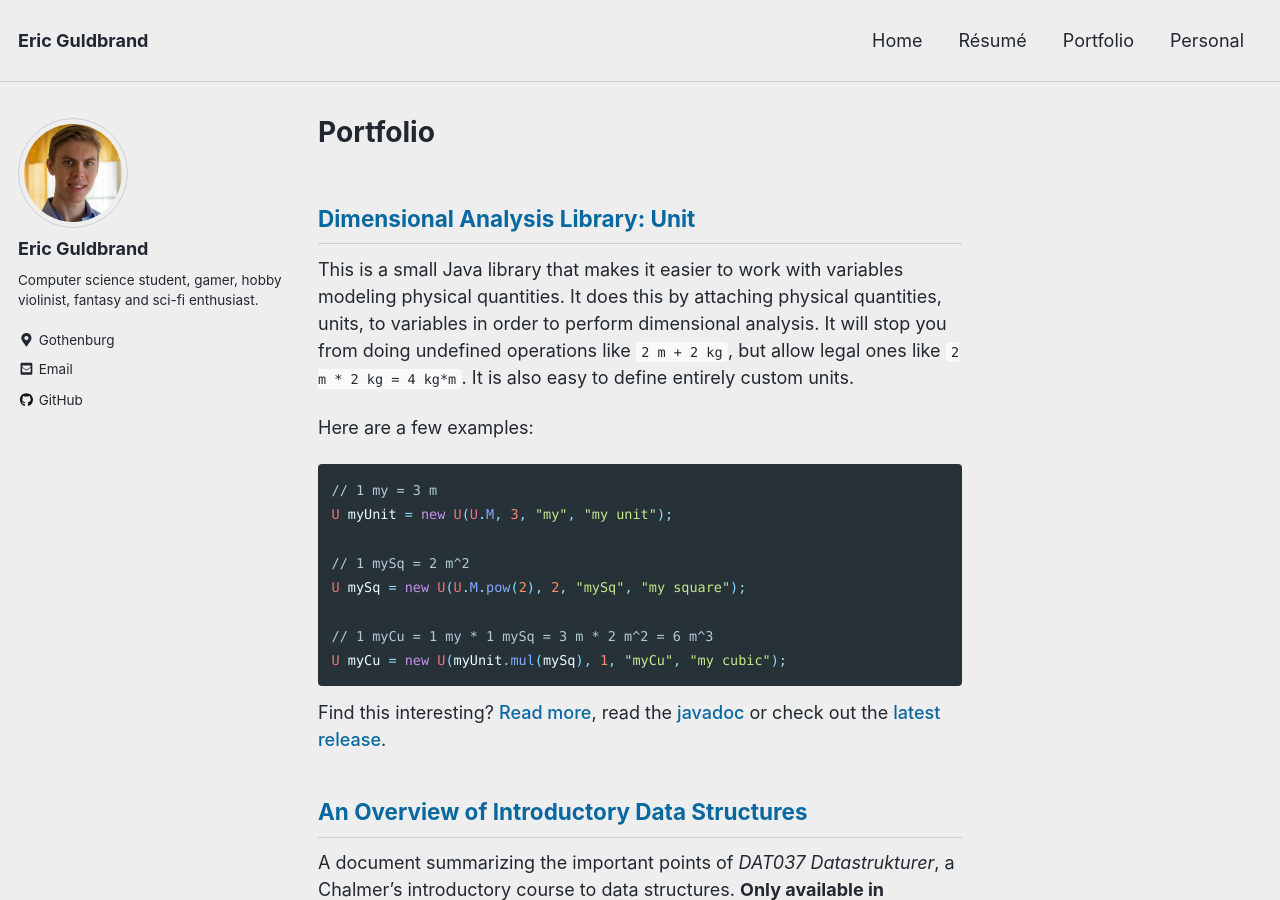
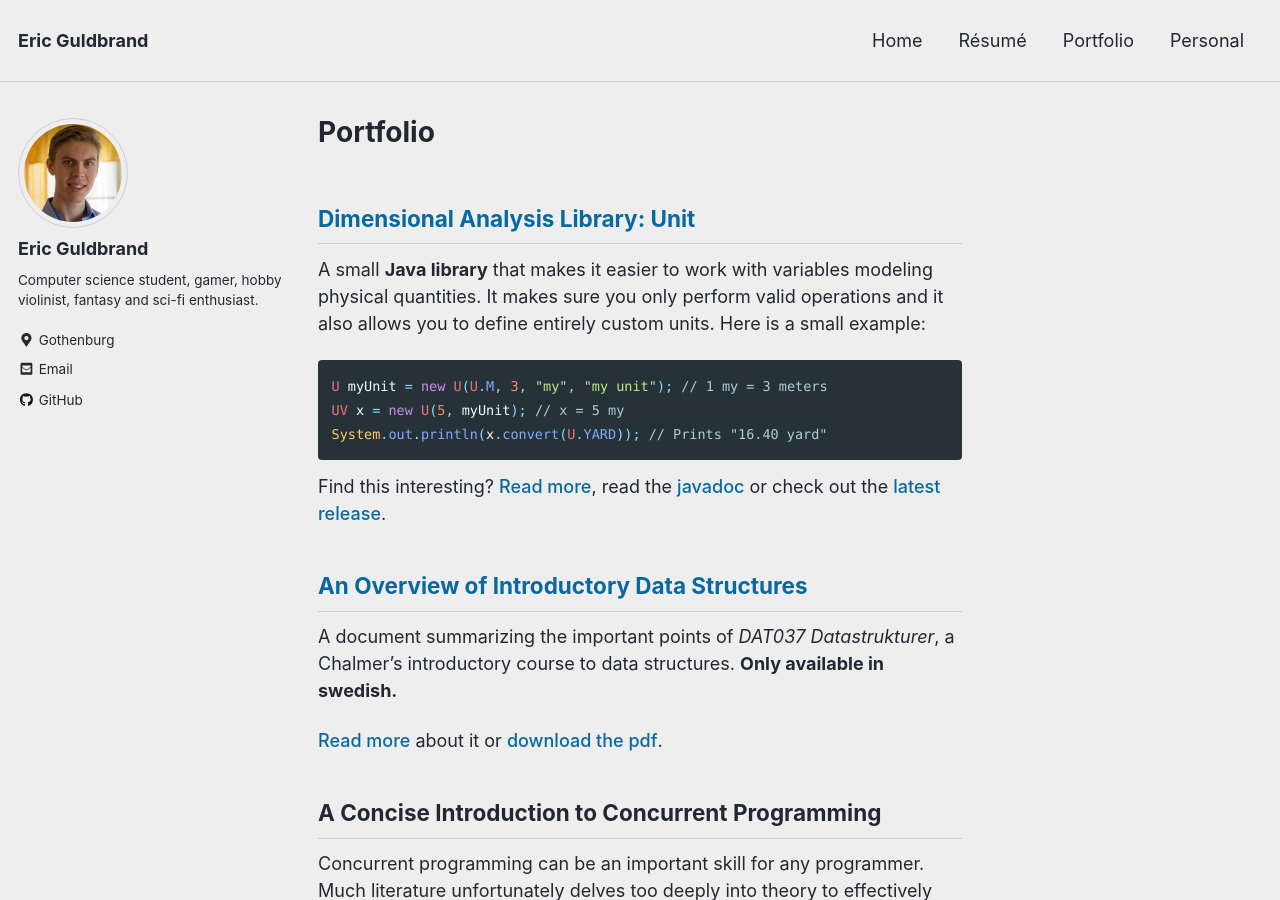
Before and after one commit to ecen/ecen.github.io, a Jekyll site: the page built from _pages/portfolio.md, in a window 1280 px wide and 900 px high. Built offline with Jekyll 4.4.1, drawn with Linux system fonts in a browser that asks for light colours; nearby versions of some CDN libraries.

````diff
--- a/_pages/portfolio.md
+++ b/_pages/portfolio.md
@@ -5,18 +5,12 @@ permalink: /portfolio/
 ---
 
 ## [Dimensional Analysis Library: Unit](unit/)
-This is a small Java library that makes it easier to work with variables modeling physical quantities. It does this by attaching physical quantities, units, to variables in order to perform dimensional analysis. It will stop you from doing undefined operations like `2 m + 2 kg`, but allow legal ones like `2 m * 2 kg = 4 kg*m`. It is also easy to define entirely custom units.
+A small **Java library** that makes it easier to work with variables modeling physical quantities. It makes sure you only perform valid operations and it also allows you to define entirely custom units. Here is a small example:
 
-Here are a few examples:
 ```java
-// 1 my = 3 m
-U myUnit = new U(U.M, 3, "my", "my unit");
-
-// 1 mySq = 2 m^2
-U mySq = new U(U.M.pow(2), 2, "mySq", "my square");
-
-// 1 myCu = 1 my * 1 mySq = 3 m * 2 m^2 = 6 m^3
-U myCu = new U(myUnit.mul(mySq), 1, "myCu", "my cubic");
+U myUnit = new U(U.M, 3, "my", "my unit"); // 1 my = 3 meters
+UV x = new U(5, myUnit); // x = 5 my
+System.out.println(x.convert(U.YARD)); // Prints "16.40 yard"
 ```
 
 Find this interesting? [Read more](unit/), read the [javadoc](https://ecen.github.io/unit/) or check out the [latest release](https://github.com/ecen/unit/).
````
Also changed, not shown: _pages/resume.md (+7 -1 lines), index.md (+2 -2 lines).
